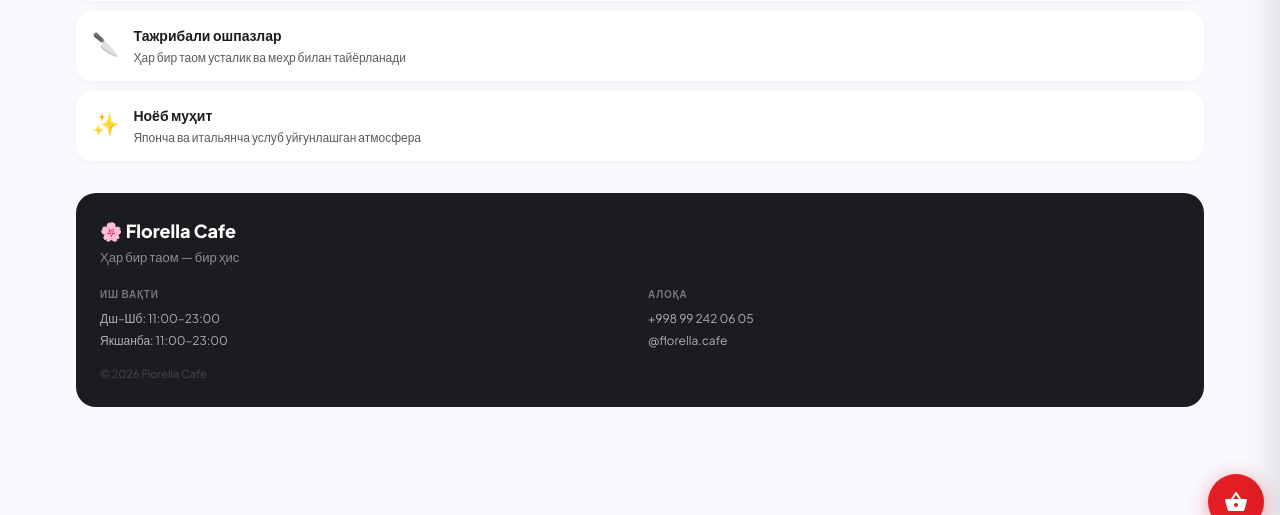
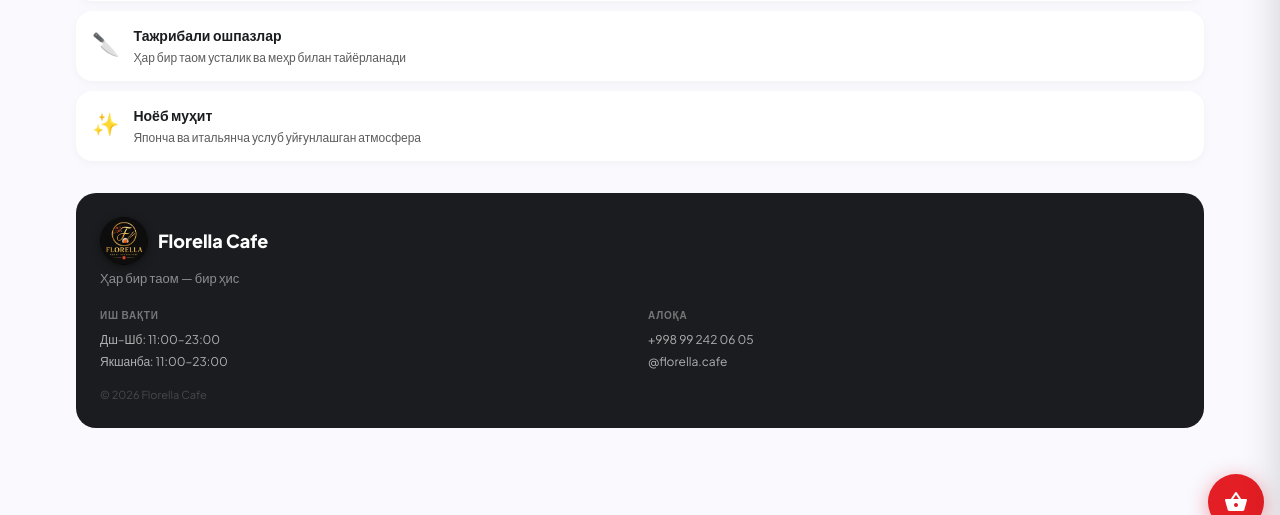
Before and after one commit to abdufattohfattoyev/florella, a Django app: page / in a window 1280 px wide. Shown: the part 617-1132 px from the top of the page. Run offline with Django 5.2, Linux system fonts and the light colour scheme; data that the repository does not hold is empty.

Commit message:
Add Florella logo to footer section
Co-Authored-By: Claude Sonnet 4.6 <noreply@anthropic.com>

```diff
--- a/templates/menu/menu_list.html
+++ b/templates/menu/menu_list.html
@@ -1,4 +1,5 @@
 {% extends 'base.html' %}
+{% load static %}
 {% block title %}Florella Cafe — Toshkentda sushi, rollar va pizza yetkazib berish | Menyu{% endblock %}
 
 {% block extra_head %}
@@ -301,7 +302,12 @@
 
   <!-- ════ FOOTER ════ -->
   <footer class="mx-4" style="margin-top:32px;background:#1a1c1f;border-radius:20px;padding:24px;color:#fff;">
-    <p style="font-size:18px;font-weight:800;margin-bottom:4px;">🌸 Florella Cafe</p>
+    <div style="display:flex;align-items:center;gap:10px;margin-bottom:4px;">
+      <img src="{% static 'img/logo.png' %}" alt="Florella"
+           style="width:48px;height:48px;border-radius:50%;object-fit:cover;flex-shrink:0;
+                  box-shadow:0 2px 8px rgba(0,0,0,.4);">
+      <p style="font-size:18px;font-weight:800;">Florella Cafe</p>
+    </div>
     <p style="font-size:13px;color:rgba(255,255,255,.5);margin-bottom:20px;">Ҳар бир таом — бир ҳис</p>
     <div style="display:grid;grid-template-columns:1fr 1fr;gap:16px;">
       <div>
```
